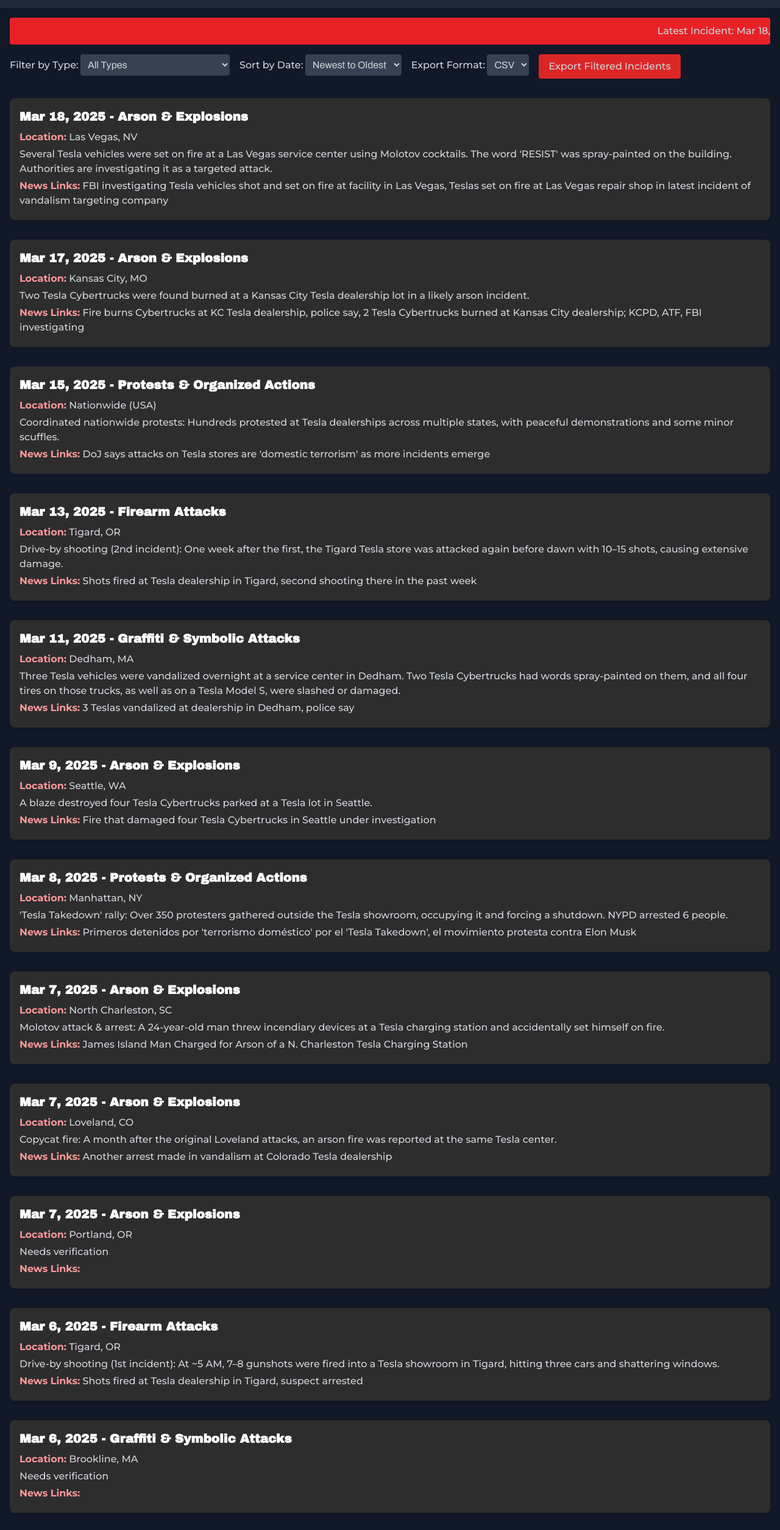
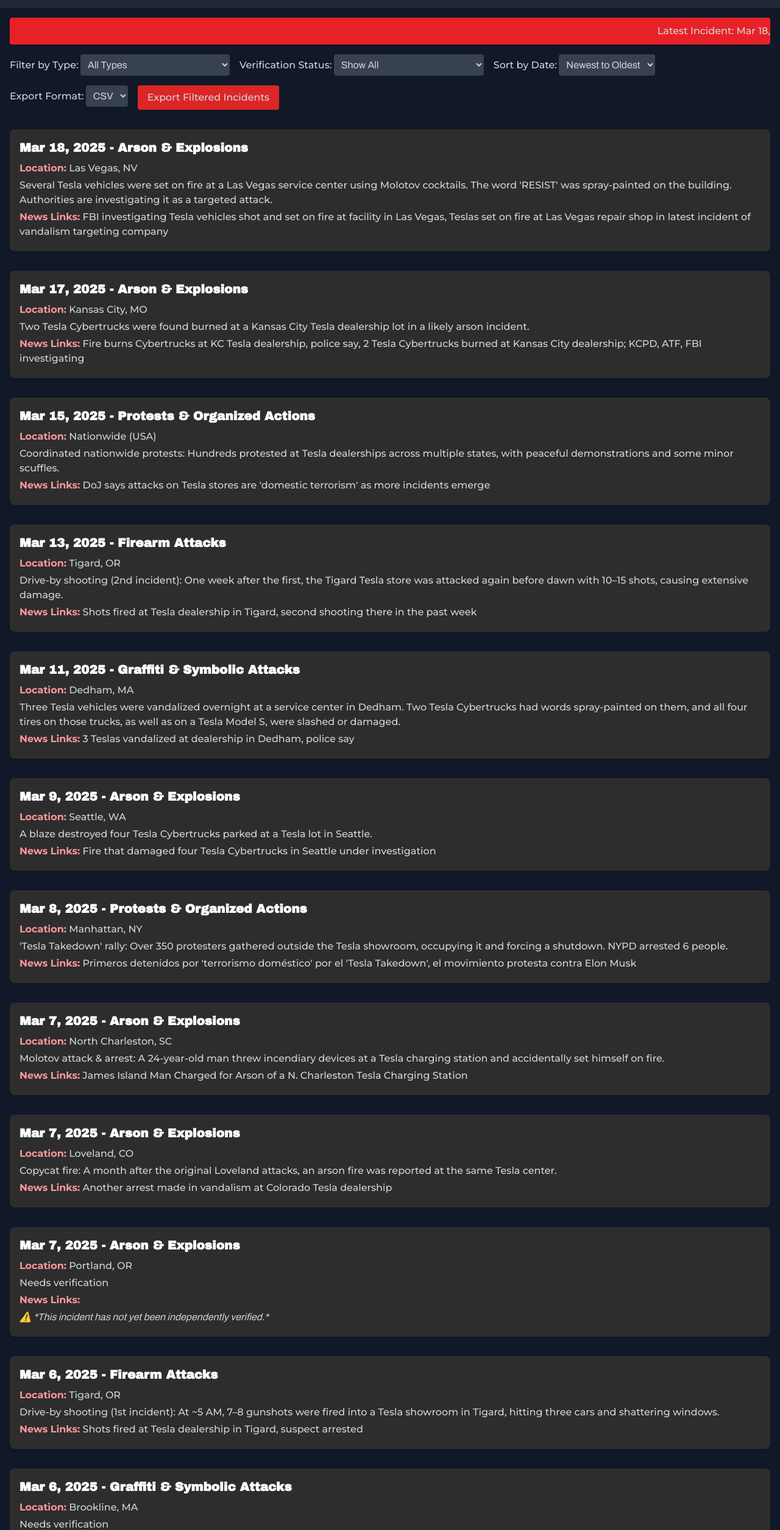
Before and after one commit to clipboard250/tesla-vandalism-attacks-tracker, a plain HTML site: page index.html in a window 1280 px wide. Shown: the part 51-2560 px from the top of the page at 61% size. Drawn offline with nearby package versions, Linux system fonts and the light colour scheme.

Commit message:
Add disclaimer for unverified incidents and verification status filter

```diff
--- a/index.html
+++ b/index.html
@@ -43,6 +43,14 @@
                     <option value="Theft & Sabotage">Theft & Sabotage</option>
                     <option value="Protests & Organized Actions">Protests & Organized Actions</option>
                     <option value="Other Anti-Tesla Actions">Other Anti-Tesla Actions</option>
+                </select>
+            </div>
+            <div>
+                <label for="verified-filter" class="font-montserrat">Verification Status:</label>
+                <select id="verified-filter" class="bg-gray-700 p-2 rounded">
+                    <option value="all">Show All</option>
+                    <option value="verified">Show Verified Only</option>
+                    <option value="unverified">Show Needs Verification Only</option>
                 </select>
             </div>
             <div>
--- a/script.js
+++ b/script.js
@@ -42,12 +42,16 @@
     incidents.forEach(incident => {
         const card = document.createElement('div');
         card.className = 'incident-card';
-        card.innerHTML = `
+        let html = `
             <h3 class="text-lg font-archivo-black">${formatDate(incident.date)} - ${incident.type}</h3>
             <p class="font-montserrat"><strong>Location:</strong> ${incident.location}</p>
             <p class="font-montserrat">${incident.description}</p>
             <p class="font-montserrat"><strong>News Links:</strong> ${incident.newsLinks.map(link => `<a href="${link.url}" target="_blank" class="text-red-500 hover:underline">${link.title}</a>`).join(', ')}</p>
         `;
+        if (!incident.verified) {
+            html += `<p class="disclaimer">⚠️ *This incident has not yet been independently verified.*</p>`;
+        }
+        card.innerHTML = html;
         incidentsContainer.appendChild(card);
     });
 }
@@ -62,16 +66,25 @@
 
 // Filter and sort incidents
 document.getElementById('type-filter').addEventListener('change', filterAndSort);
+document.getElementById('verified-filter').addEventListener('change', filterAndSort);
 document.getElementById('sort-order').addEventListener('change', filterAndSort);
 
 function filterAndSort() {
     let filteredIncidents = [...window.incidents];
     const typeFilter = document.getElementById('type-filter').value;
+    const verifiedFilter = document.getElementById('verified-filter').value;
     const sortOrder = document.getElementById('sort-order').value;
 
     // Filter by type
     if (typeFilter !== 'all') {
         filteredIncidents = filteredIncidents.filter(incident => incident.type === typeFilter);
+    }
+
+    // Filter by verification status
+    if (verifiedFilter === 'verified') {
+        filteredIncidents = filteredIncidents.filter(incident => incident.verified);
+    } else if (verifiedFilter === 'unverified') {
+        filteredIncidents = filteredIncidents.filter(incident => !incident.verified);
     }
 
     // Sort by date
--- a/styles.css
+++ b/styles.css
@@ -119,6 +119,13 @@
     font-weight: 600; /* Slightly bolder labels */
 }
 
+/* Disclaimer for unverified incidents */
+.disclaimer {
+    color: #ffcc00; /* Yellow warning color */
+    font-style: italic;
+    margin-top: 8px;
+}
+
 /* Buttons */
 button {
     background-color: var(--accent-color);
```
